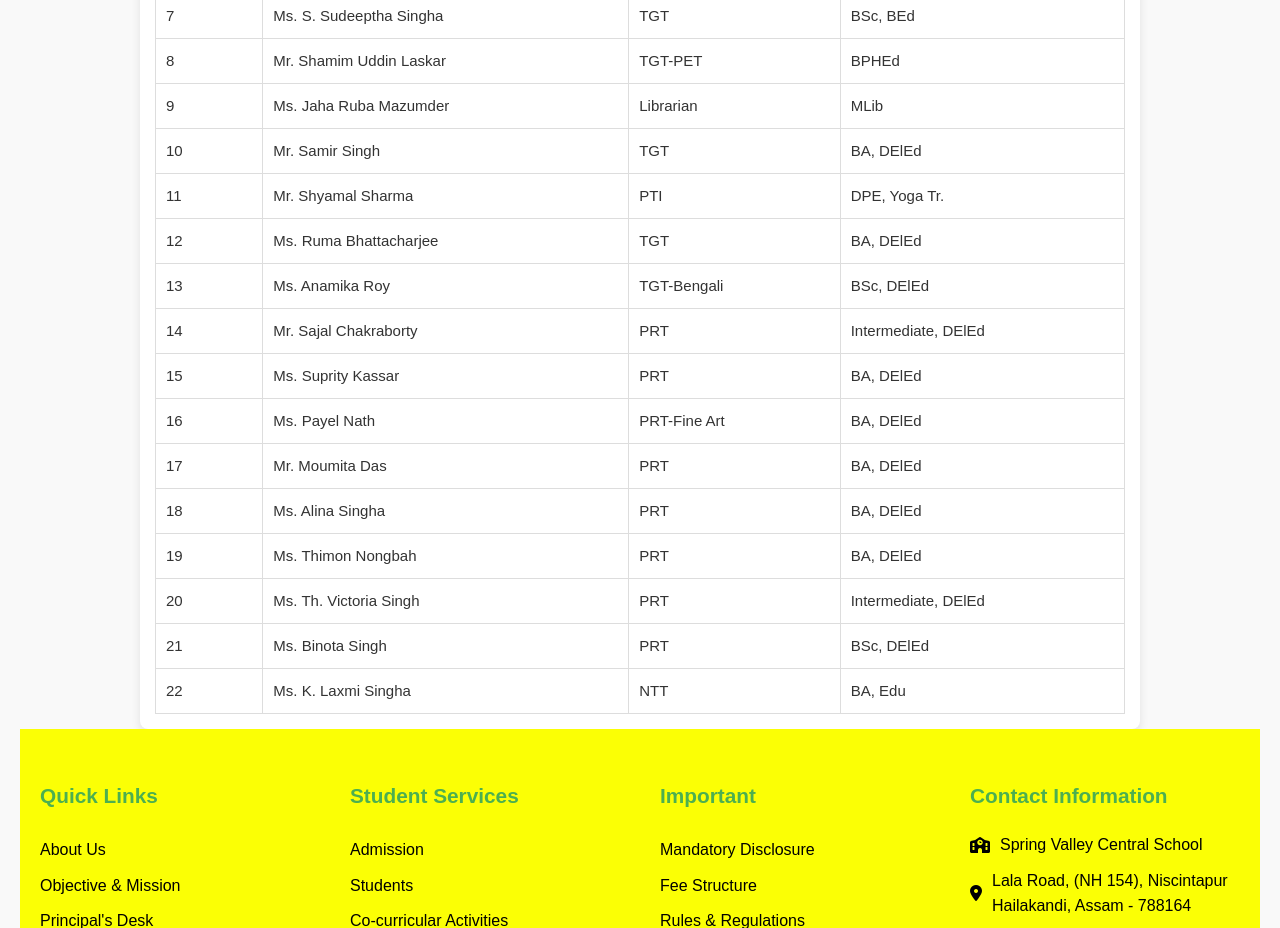
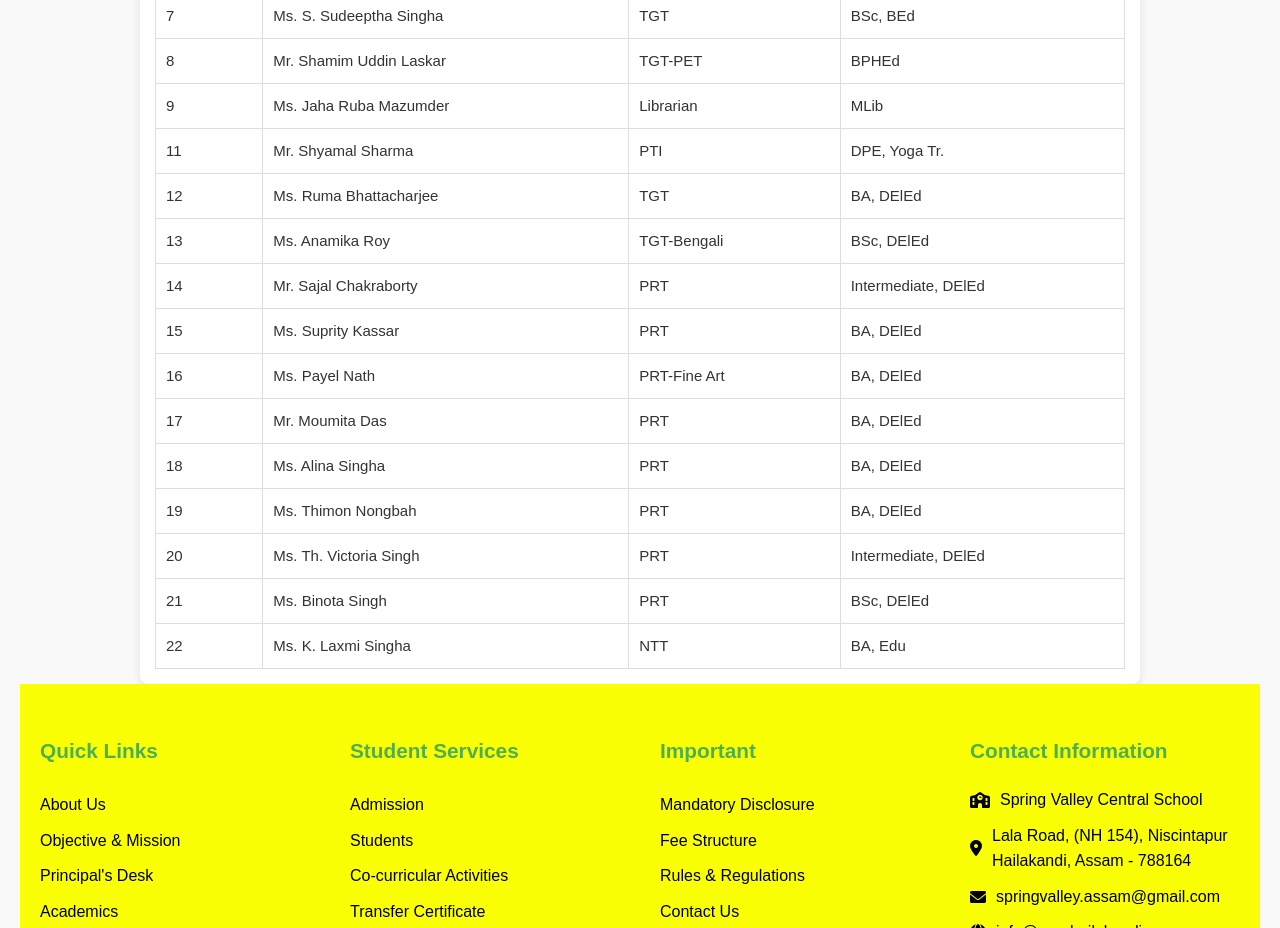
Before and after one commit to debapriya2003/svcs, a plain HTML site: page faculty.html in a window 1280 px wide. Shown: the part 880-1808 px from the top of the page. Drawn offline with Linux system fonts and the light colour scheme.

Commit message:
Update faculty.html

```diff
--- a/faculty.html
+++ b/faculty.html
@@ -109,7 +109,6 @@
         <tr><td style="padding: 10px; border: 1px solid #ddd;">7</td><td style="padding: 10px; border: 1px solid #ddd;">Ms. S. Sudeeptha Singha</td><td style="padding: 10px; border: 1px solid #ddd;">TGT</td><td style="padding: 10px; border: 1px solid #ddd;">BSc, BEd</td></tr>
         <tr><td style="padding: 10px; border: 1px solid #ddd;">8</td><td style="padding: 10px; border: 1px solid #ddd;">Mr. Shamim Uddin Laskar</td><td style="padding: 10px; border: 1px solid #ddd;">TGT-PET</td><td style="padding: 10px; border: 1px solid #ddd;">BPHEd</td></tr>
         <tr><td style="padding: 10px; border: 1px solid #ddd;">9</td><td style="padding: 10px; border: 1px solid #ddd;">Ms. Jaha Ruba Mazumder</td><td style="padding: 10px; border: 1px solid #ddd;">Librarian</td><td style="padding: 10px; border: 1px solid #ddd;">MLib</td></tr>
-        <tr><td style="padding: 10px; border: 1px solid #ddd;">10</td><td style="padding: 10px; border: 1px solid #ddd;">Mr. Samir Singh</td><td style="padding: 10px; border: 1px solid #ddd;">TGT</td><td style="padding: 10px; border: 1px solid #ddd;">BA, DElEd</td></tr>
         <tr><td style="padding: 10px; border: 1px solid #ddd;">11</td><td style="padding: 10px; border: 1px solid #ddd;">Mr. Shyamal Sharma</td><td style="padding: 10px; border: 1px solid #ddd;">PTI</td><td style="padding: 10px; border: 1px solid #ddd;">DPE, Yoga Tr.</td></tr>
         <tr><td style="padding: 10px; border: 1px solid #ddd;">12</td><td style="padding: 10px; border: 1px solid #ddd;">Ms. Ruma Bhattacharjee</td><td style="padding: 10px; border: 1px solid #ddd;">TGT</td><td style="padding: 10px; border: 1px solid #ddd;">BA, DElEd</td></tr>
         <tr><td style="padding: 10px; border: 1px solid #ddd;">13</td><td style="padding: 10px; border: 1px solid #ddd;">Ms. Anamika Roy</td><td style="padding: 10px; border: 1px solid #ddd;">TGT-Bengali</td><td style="padding: 10px; border: 1px solid #ddd;">BSc, DElEd</td></tr>
```
